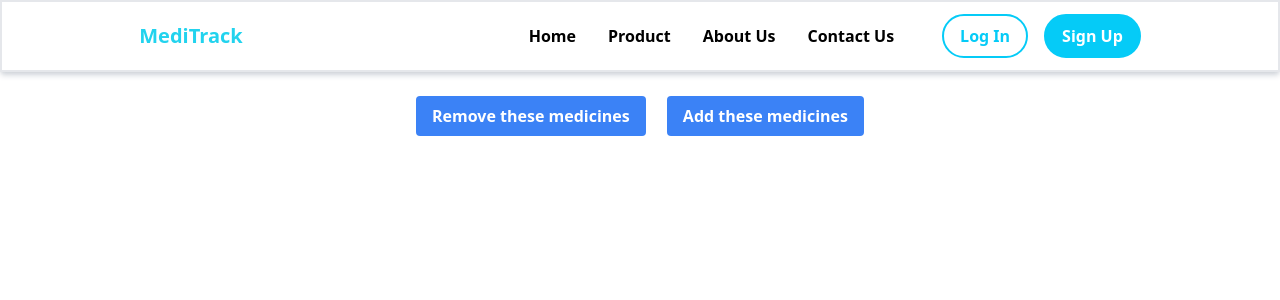
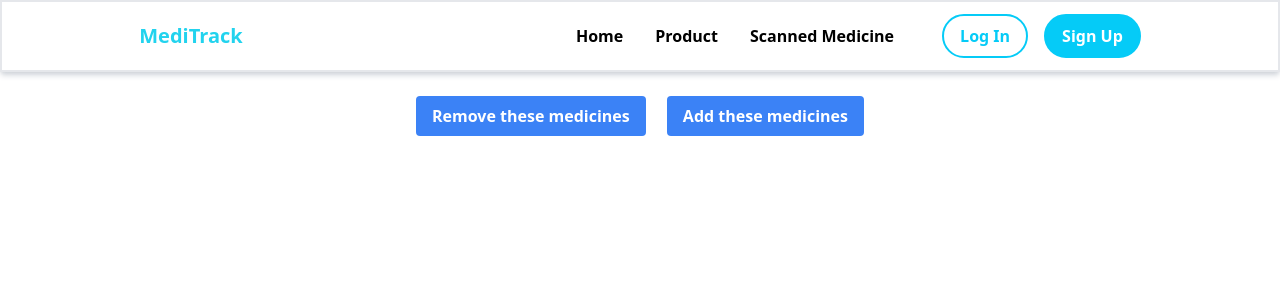
Before and after one commit to Medi-Track/MediTrack, a React (Create React App) app in the folder client/: page /scanned-medicine in a window 1280 px wide. Shown: the top 300 px of the page. Built offline with nearby package versions, Linux system fonts and the light colour scheme.

Commit message:
url changed

```diff
--- a/client/src/App.tsx
+++ b/client/src/App.tsx
@@ -21,10 +21,7 @@ function App() {
 					<Routes>
 						<Route path="/" element={<Home />} />
 						<Route path="/product" element={<Products />} />
-						<Route
-							path="/scanned-medicine"
-							element={<ScannedMedicine />}
-						/>
+
 						<Route
 							path="/scanned-medicine"
 							element={<ScannedMedicine />}
--- a/client/src/Layout/Navbar.tsx
+++ b/client/src/Layout/Navbar.tsx
@@ -37,6 +37,12 @@ const Navbar = () => {
 									Product
 								</Link>
 								<Link
+									to="/scanned-medicine"
+									className="hover:text-[color:var(--color-primary)]"
+								>
+									Scanned Medicine
+								</Link>
+								{/* <Link
 									to="/aboutus"
 									className="hover:text-[color:var(--color-primary)]"
 								>
@@ -47,7 +53,7 @@ const Navbar = () => {
 									className="hover:text-[color:var(--color-primary)] hidden lg:block"
 								>
 									Contact Us
-                </Link>
+								</Link> */}
 							</ul>
 						</div>
 						<div className="flex gap-4">
@@ -93,6 +99,12 @@ const Navbar = () => {
 								Product
 							</Link>
 							<Link
+								to="/scanned-medicine"
+								className="hover:text-[color:var(--color-primary)]"
+							>
+								Scanned Medicine
+							</Link>
+							{/* <Link
 								to="/aboutus"
 								className="hover:text-[color:var(--color-primary)]"
 								onClick={dropMenuHandler}
@@ -105,7 +117,7 @@ const Navbar = () => {
 								onClick={dropMenuHandler}
 							>
 								Contact Us
-              </Link>
+							</Link> */}
 						</ul>
 					</div>
 					<div className="flex flex-col gap-4 ">
--- a/client/src/pages/ScannedMedicine.tsx
+++ b/client/src/pages/ScannedMedicine.tsx
@@ -16,7 +16,7 @@ const ScannedMedicine = () => {
 		//axios call to add medicines to the database
 		try {
 			const { data } = await axios.put(
-				"http://localhost:5000/api/product/inc-medicines",
+				`http://localhost:${process.env.REACT_APP_PORT}/api/product/inc-medicines`,
 				medicines
 			);
 			console.log("data", data);
```
Lines whose indentation alone changed are shown as unchanged.
